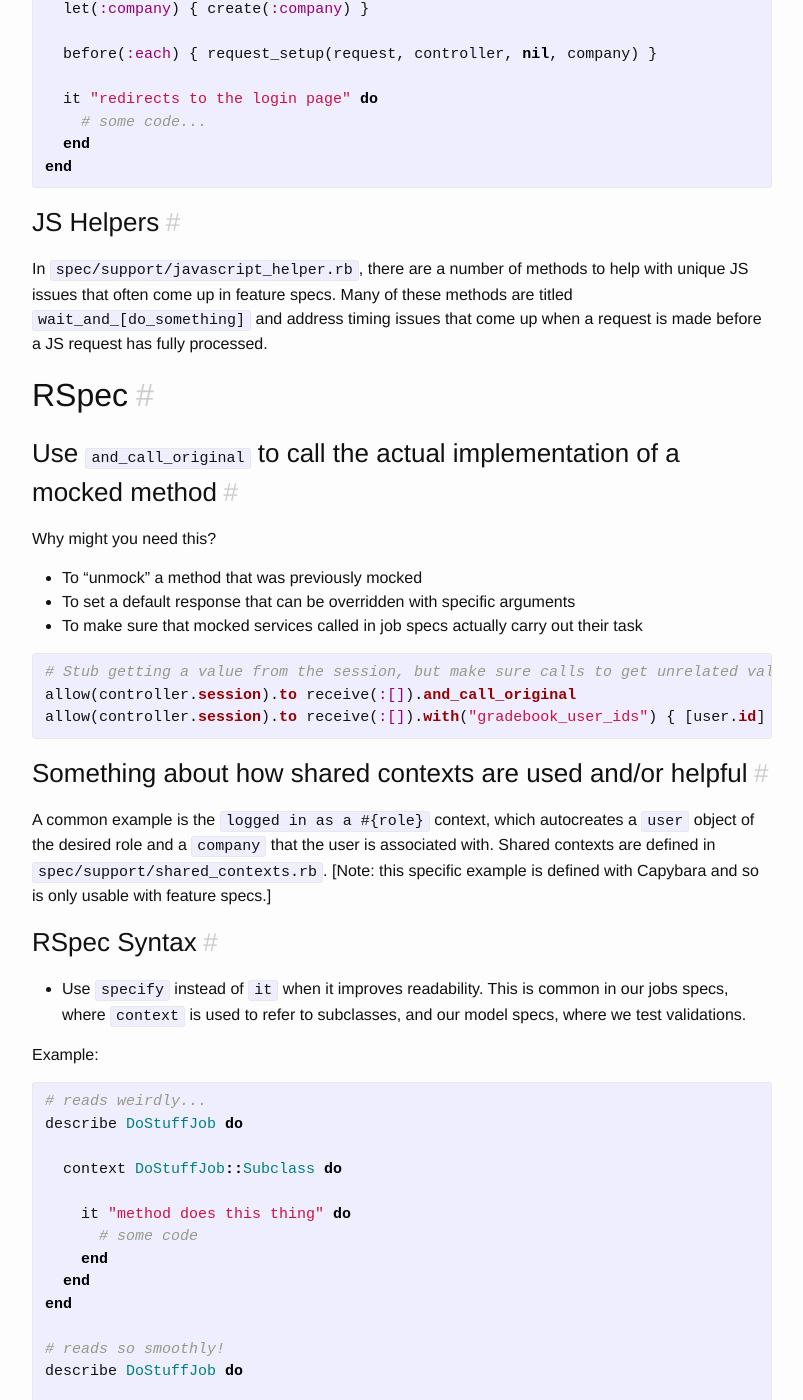
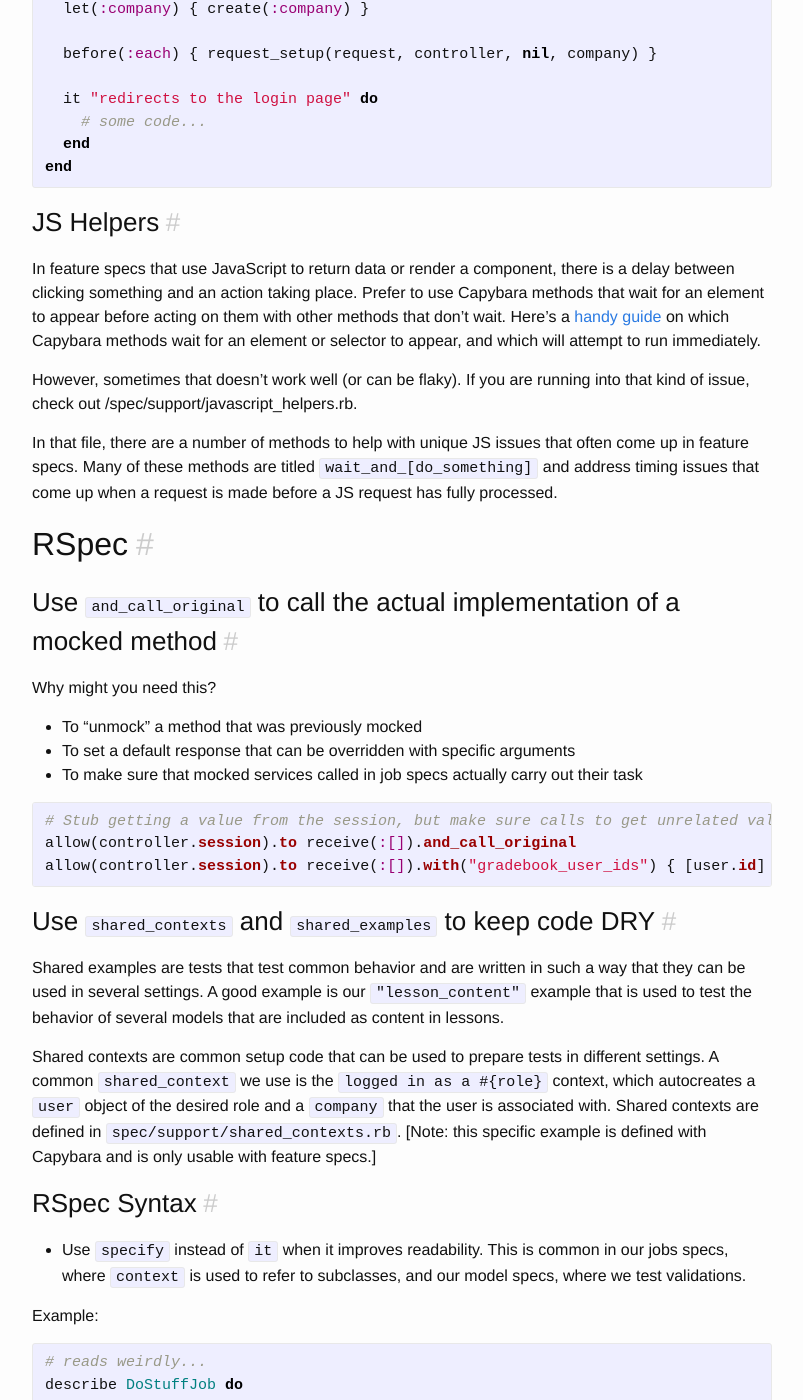
Before and after one commit to isabella232/lessonly.github.io, a Jekyll site: the page built from styleguide/testing.md, in a window 1280 px wide and 1400 px high, scrolled down 3557 px. Shown: the whole window, without its empty margins (238-1041 px from the left). Built offline with Jekyll 4.4.1, drawn with Linux system fonts in a browser that asks for light colours.

Commit message:
Edit JS Helpers section and add info about shared_examples

````diff
--- a/styleguide/testing.md
+++ b/styleguide/testing.md
@@ -148,7 +148,11 @@ end
 
 ### JS Helpers
 
-In `spec/support/javascript_helper.rb`, there are a number of methods to help with unique JS issues that often come up in feature specs. Many of these methods are titled `wait_and_[do_something]` and address timing issues that come up when a request is made before a JS request has fully processed.
+In feature specs that use JavaScript to return data or render a component, there is a delay between clicking something and an action taking place. Prefer to use Capybara methods that wait for an element to appear before acting on them with other methods that don't wait. Here's a [handy guide](http://stefan.haflidason.com/testing-with-rails-and-capybara-methods-that-wait-method-that-wont/) on which Capybara methods wait for an element or selector to appear, and which will attempt to run immediately.
+
+However, sometimes that doesn't work well (or can be flaky). If you are running into that kind of issue, check out /spec/support/javascript_helpers.rb.
+
+In that file, there are a number of methods to help with unique JS issues that often come up in feature specs. Many of these methods are titled `wait_and_[do_something]` and address timing issues that come up when a request is made before a JS request has fully processed.
 
 ## RSpec
 
@@ -166,9 +170,11 @@ allow(controller.session).to receive(:[]).and_call_original
 allow(controller.session).to receive(:[]).with("gradebook_user_ids") { [user.id] }
 ```
 
-### Something about how shared contexts are used and/or helpful
+### Use `shared_contexts` and `shared_examples` to keep code DRY
 
-A common example is the `logged in as a #{role}` context, which autocreates a `user` object of the desired role and a `company` that the user is associated with. Shared contexts are defined in `spec/support/shared_contexts.rb`. [Note: this specific example is defined with Capybara and so is only usable with feature specs.]
+Shared examples are tests that test common behavior and are written in such a way that they can be used in several settings. A good example is our `"lesson_content"` example that is used to test the behavior of several models that are included as content in lessons.
+
+Shared contexts are common setup code that can be used to prepare tests in different settings. A common `shared_context` we use is the `logged in as a #{role}` context, which autocreates a `user` object of the desired role and a `company` that the user is associated with. Shared contexts are defined in `spec/support/shared_contexts.rb`. [Note: this specific example is defined with Capybara and is only usable with feature specs.]
 
 ### RSpec Syntax
 
````
